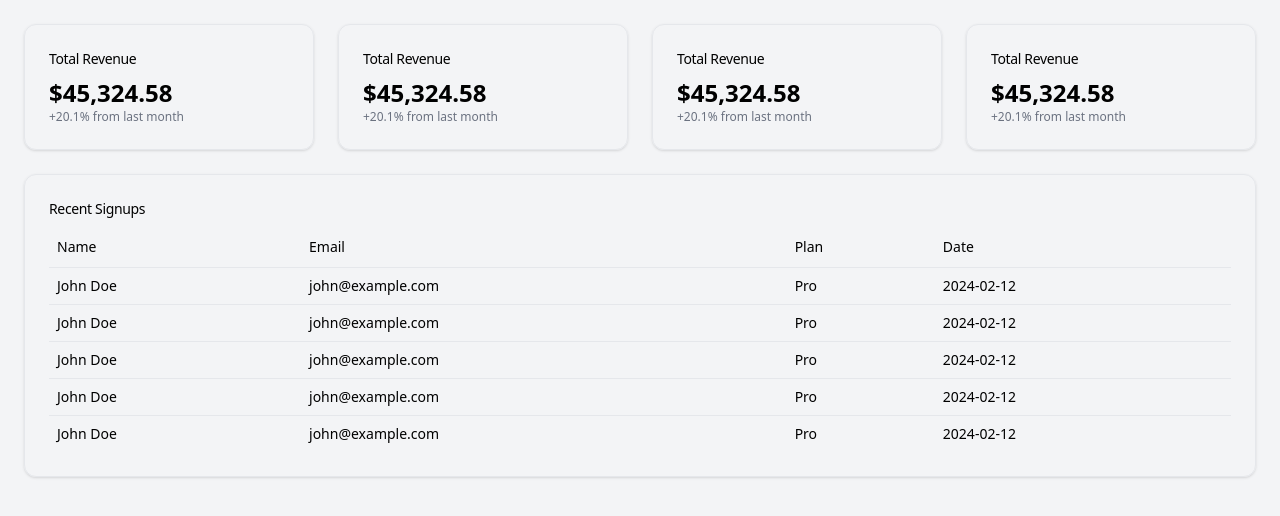
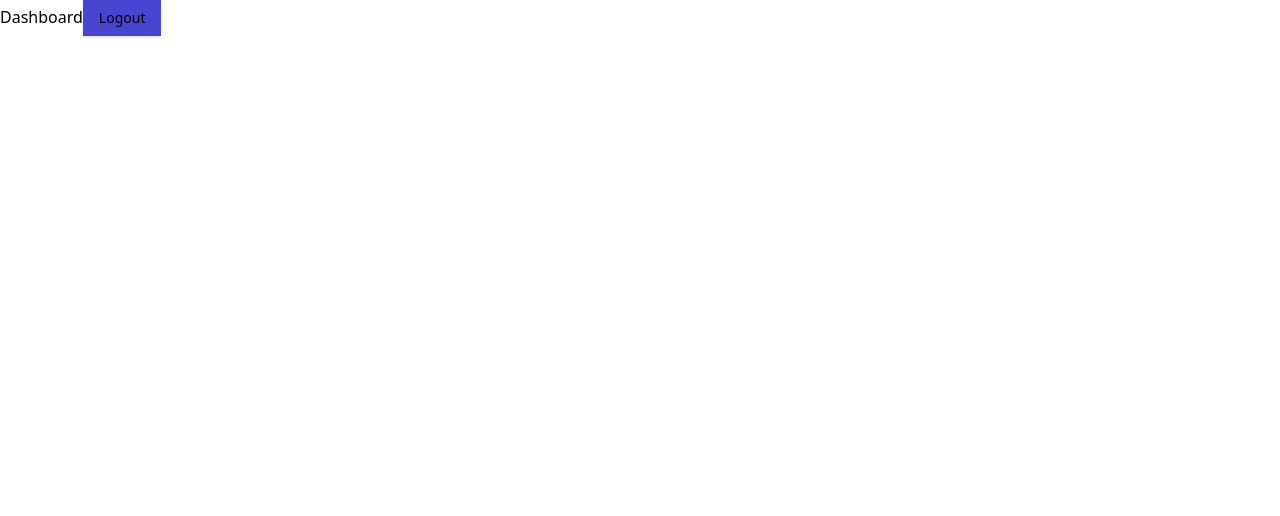
Before and after one commit to Kavya-76/SpendSmart, a Next.js app: page /dashboard in a window 1280 px wide. Shown: the top 516 px of the page. Built offline with nearby package versions, Linux system fonts and the light colour scheme.

Commit message:
Fixing errors

```diff
--- a/src/app/(app)/home/page.tsx
+++ b/src/app/(app)/home/page.tsx
@@ -1,11 +1,7 @@
-import React from 'react'
-
-function Dashboard() {
+export default function HomePage() {
   return (
-    <div>
-      Home page
+    <div className="profile-page">
+      <h1>Your Profile</h1>
     </div>
-  )
+  );
 }
-
-export default Dashboard
--- a/src/app/(auth)/dashboard/page.tsx
+++ b/src/app/(auth)/dashboard/page.tsx
@@ -1,105 +1,22 @@
+"use client"
+import { signOut } from 'next-auth/react';
+import { Button } from '@/components/ui/button';
+import { useRouter } from 'next/navigation';
 import { Card, CardHeader, CardTitle, CardContent } from '@/components/ui/card'
 import { Table, TableHeader, TableHead, TableRow, TableBody, TableCell } from '@/components/ui/table'
 import React from 'react'
 
 function Dashboard() {
+    const router = useRouter();
+
+  const handleLogout = () => {
+    signOut({ callbackUrl: '/' }); // Redirect to home page after logout
+  };
+
   return (
-    <div className='flex min-h-screen'>
-        <div className="flex-1 bg-gray-100 dark:bg-gray-950">
-            <div className="p-6 grid gap-6">
-                <div className="grid md:grid-cols-2 lg:grid-cols-4 gap-6">
-                    <Card>
-                        <CardHeader className="flex flex-row items-center justify-between pb-2">
-                            <CardTitle className="text-sm font-medium">Total Revenue</CardTitle>
-                        </CardHeader>
-                        <CardContent>
-                            <div className="text-2xl font-bold">$45,324.58</div>
-                            <p className='text-xs text-gray-500 dark:text-gray-400'>+20.1% from last month</p>
-                        </CardContent>
-                    </Card>
-                    <Card>
-                        <CardHeader className="flex flex-row items-center justify-between pb-2">
-                            <CardTitle className="text-sm font-medium">Total Revenue</CardTitle>
-                        </CardHeader>
-                        <CardContent>
-                            <div className="text-2xl font-bold">$45,324.58</div>
-                            <p className='text-xs text-gray-500 dark:text-gray-400'>+20.1% from last month</p>
-                        </CardContent>
-                    </Card>
-                    <Card>
-                        <CardHeader className="flex flex-row items-center justify-between pb-2">
-                            <CardTitle className="text-sm font-medium">Total Revenue</CardTitle>
-                        </CardHeader>
-                        <CardContent>
-                            <div className="text-2xl font-bold">$45,324.58</div>
-                            <p className='text-xs text-gray-500 dark:text-gray-400'>+20.1% from last month</p>
-                        </CardContent>
-                    </Card>
-                    <Card>
-                        <CardHeader className="flex flex-row items-center justify-between pb-2">
-                            <CardTitle className="text-sm font-medium">Total Revenue</CardTitle>
-                        </CardHeader>
-                        <CardContent>
-                            <div className="text-2xl font-bold">$45,324.58</div>
-                            <p className='text-xs text-gray-500 dark:text-gray-400'>+20.1% from last month</p>
-                        </CardContent>
-                    </Card>
-                </div>
-
-                <div className='grid gap-6'>
-                    <Card>
-                        <CardHeader className='flex flex-row items-center justify-between pb-2'>
-                            <CardTitle className='text-sm font-medium'>Recent Signups</CardTitle>
-                        </CardHeader>
-                        <CardContent>
-                            <Table>
-                                <TableHeader>
-                                    <TableRow>
-                                        <TableHead>Name</TableHead>
-                                        <TableHead>Email</TableHead>
-                                        <TableHead>Plan</TableHead>
-                                        <TableHead>Date</TableHead>
-                                    </TableRow>
-                                </TableHeader>
-                                <TableBody>
-                                    <TableRow>
-                                        <TableCell>John Doe</TableCell>
-                                        <TableCell>john@example.com</TableCell>
-                                        <TableCell>Pro</TableCell>
-                                        <TableCell>2024-02-12</TableCell>
-                                    </TableRow>
-                                    <TableRow>
-                                        <TableCell>John Doe</TableCell>
-                                        <TableCell>john@example.com</TableCell>
-                                        <TableCell>Pro</TableCell>
-                                        <TableCell>2024-02-12</TableCell>
-                                    </TableRow>
-                                    <TableRow>
-                                        <TableCell>John Doe</TableCell>
-                                        <TableCell>john@example.com</TableCell>
-                                        <TableCell>Pro</TableCell>
-                                        <TableCell>2024-02-12</TableCell>
-                                    </TableRow>
-                                    <TableRow>
-                                        <TableCell>John Doe</TableCell>
-                                        <TableCell>john@example.com</TableCell>
-                                        <TableCell>Pro</TableCell>
-                                        <TableCell>2024-02-12</TableCell>
-                                    </TableRow>
-                                    <TableRow>
-                                        <TableCell>John Doe</TableCell>
-                                        <TableCell>john@example.com</TableCell>
-                                        <TableCell>Pro</TableCell>
-                                        <TableCell>2024-02-12</TableCell>
-                                    </TableRow>
-                                </TableBody>
-                            </Table>
-                        </CardContent>
-                    </Card>
-                </div>
-            </div>
-        </div>
-
+    <div>
+        Dashboard
+        <Button onClick={handleLogout}>Logout</Button>
     </div>
   )
 }
--- a/src/app/(auth)/signin/page.tsx
+++ b/src/app/(auth)/signin/page.tsx
@@ -3,7 +3,7 @@
 import { zodResolver } from '@hookform/resolvers/zod';
 import { useForm } from 'react-hook-form';
 import * as z from 'zod';
-import { signIn, auth } from '@/auth';
+import { signIn } from 'next-auth/react';
 import {
   Form,
   FormField,
@@ -54,7 +54,7 @@ export default function SignInForm() {
     }
 
     if (result?.url) {
-      router.replace('/home');
+      router.replace('/dashboard');
     }
   };
 
--- /dev/null
+++ b/src/app/api/signout/route.ts
@@ -0,0 +1,16 @@
+import { NextResponse } from "next/server";
+
+export async function POST(request: Request) {
+  try {
+    // Clear authentication cookie
+    const response = NextResponse.redirect(new URL("/signin", request.url));
+    response.cookies.set("auth-token", "", { maxAge: 0 }); // Clear auth token
+
+    // Optionally, perform server-side cleanup (e.g., invalidate a session on the server)
+
+    return response;
+  } catch (error) {
+    console.error("Logout error:", error);
+    return NextResponse.json({ error: "Logout failed" }, { status: 500 });
+  }
+}
```
Also changed, not shown: src/middleware.ts (+25 -7 lines).
